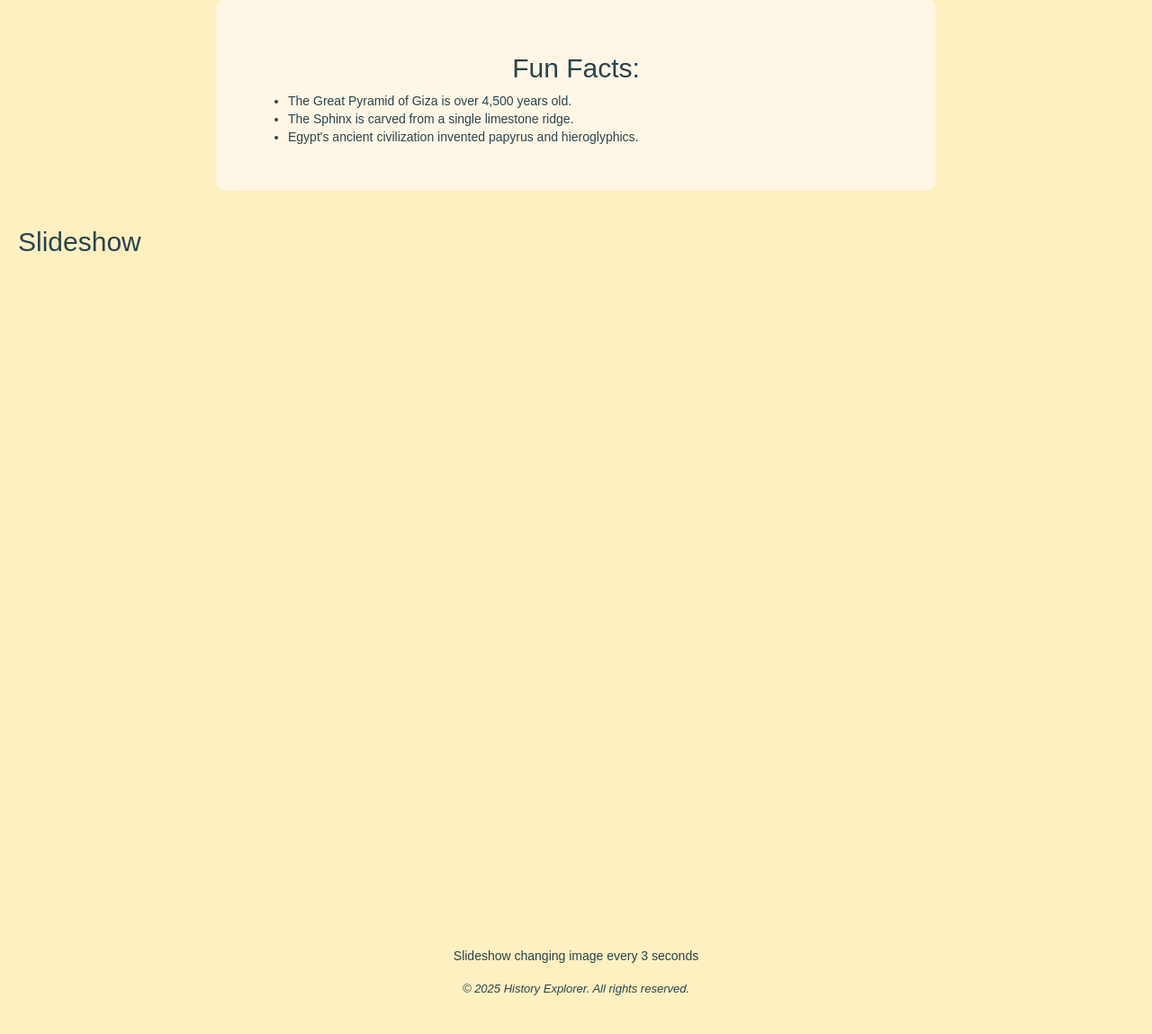
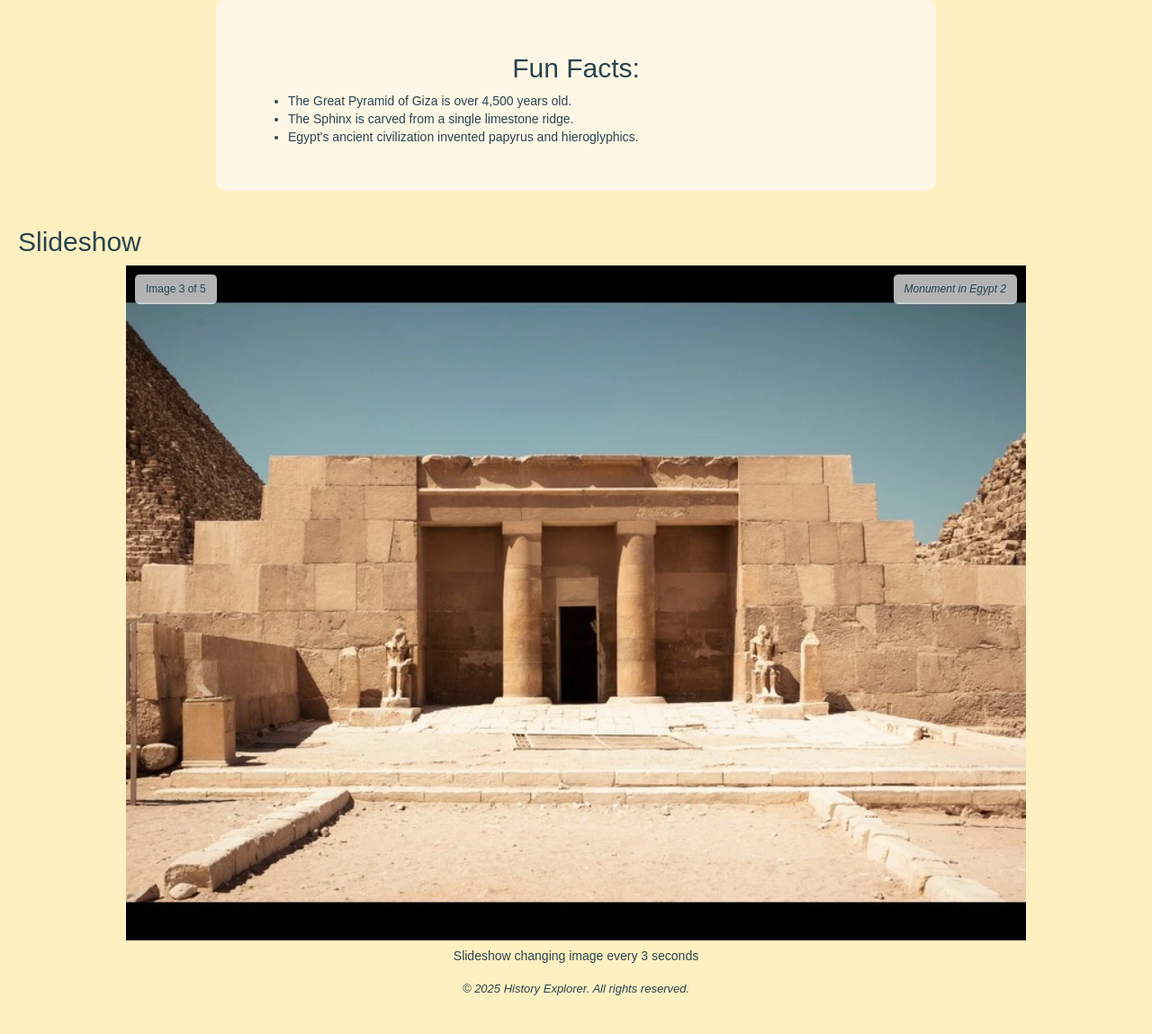
Before and after one commit to lra2001/python, a Flask app: page /egypt in a window 1280 px wide. Shown: the part 1603-2752 px from the top of the page at 90% size. Run offline with Flask 3, Linux system fonts and the light colour scheme; some libraries are stand-ins or nearby versions.

Commit message:
Rename fade
- Renamed from fade to switch as it was causing conflict with Bootstrap and images were disappearing after a short time

```diff
--- a/static/css/style.css
+++ b/static/css/style.css
@@ -303,12 +303,12 @@
 }
 
 /* Fading animation */
-.fade {
-    animation-name: fade;
+.switch {
+    animation-name: switch;
     animation-duration: 1.5s;
 }
 
-@keyframes fade {
+@keyframes switch {
     from {
         opacity: .4
     }
--- a/templates/egypt.html
+++ b/templates/egypt.html
@@ -55,35 +55,35 @@
 
     <div class="slideshow-container">
 
-        <div class="mySlides fade">
+        <div class="mySlides swtich">
             <div class="numbertext">Image 1 of 5</div>
             <img src="{{ url_for('static', filename='images/camel.webp') }}" alt="Camel in Egypt"
                 class="feature-image">
             <div class="text">Camel in Egypt</div>
         </div>
 
-        <div class="mySlides fade">
+        <div class="mySlides switch">
             <div class="numbertext">Image 2 of 5</div>
             <img src="{{ url_for('static', filename='images/egypt_monument_1.webp') }}" alt="Monument 1 in Egypt"
                 class="feature-image">
             <div class="text">Monument in Egypt 1</div>
         </div>
 
-        <div class="mySlides fade">
+        <div class="mySlides switch">
             <div class="numbertext">Image 3 of 5</div>
             <img src="{{ url_for('static', filename='images/egypt_monument_2.webp') }}" alt="Monument 2 in Egypt"
                 class="feature-image">
             <div class="text">Monument in Egypt 2</div>
         </div>
 
-        <div class="mySlides fade">
+        <div class="mySlides switch">
             <div class="numbertext">Image 4 of 5</div>
             <img src="{{ url_for('static', filename='images/egypt_monument_3.webp') }}" alt="Monument 3 in Egypt"
                 class="feature-image">
             <div class="text">Monument in Egypt 3</div>
         </div>
 
-        <div class="mySlides fade">
+        <div class="mySlides switch">
             <div class="numbertext">Image 5 of 5</div>
             <img src="{{ url_for('static', filename='images/egypt.webp') }}" alt="Sphinx in Egypt"
                 class="feature-image">
```
Also changed, not shown: templates/machu_picchu.html (+5 -5 lines), templates/mayans.html (+5 -5 lines), README.md.
